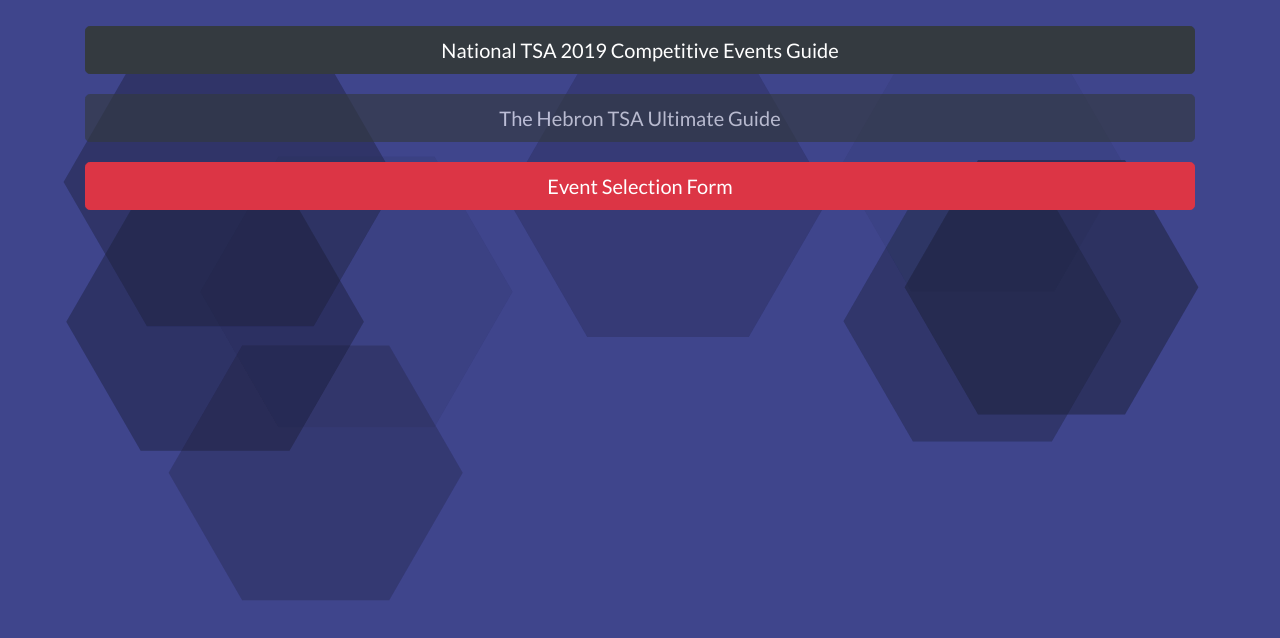
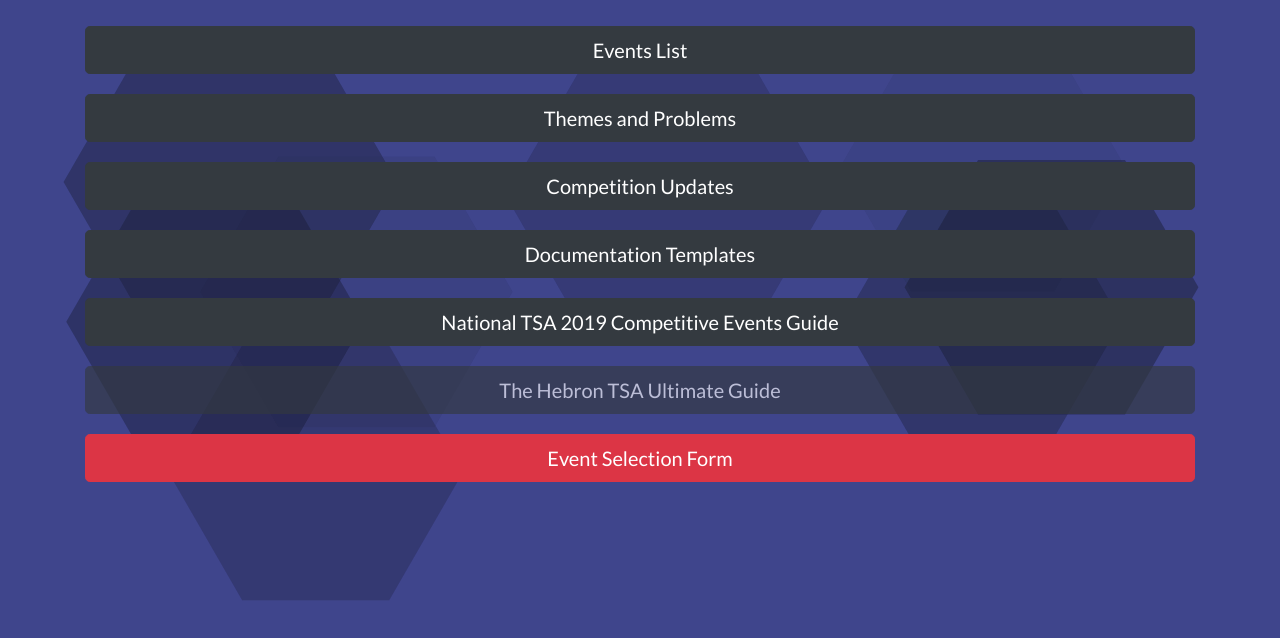
Before and after one commit to TheHebronTSA/events.hebrontsa.org, a plain HTML site: page index.html in a window 1280 px wide. Shown: the part 110-748 px from the top of the page. Drawn offline with Linux system fonts and the light colour scheme.

Commit message:
Add new links

```diff
--- a/index.html
+++ b/index.html
@@ -24,13 +24,23 @@
             <h1 class="animated1 bounceInLeft" id="tsa">Competetive Events
               <span class="thin text-center">Hub</span>
             </h1>
+            <a href="https://tsaweb.org/competitions-programs/tsa/high-school-competitions" class="btn btn-block btn-dark btn-lg">
+              Events List</a>
+            <a href="https://tsaweb.org/competitions-programs/tsa/themes-problems" class="btn btn-block btn-dark btn-lg">
+              Themes and Problems</a>
+            <a href="https://tsaweb.org/competitions-programs/tsa/competition-updates" class="btn btn-block btn-dark btn-lg">
+              Competition Updates</a>
+            <a href="https://tsaweb.org/competitions-programs/tsa/competition-forms" class="btn btn-block btn-dark btn-lg"
+              data-toggle="tooltip" title="Copyright Checklist, LEAP Report, Plan of Work Log, etc.">
+              Documentation Templates</a>
             <a href="https://drive.google.com/file/d/1d6l8svs4V_kQFZOCKObP7ImMpbM3ZeZn/view?usp=sharing" class="btn btn-block btn-dark btn-lg"
-              data-toggle="tooltip" title="You must be signed in to your LISD Google account!">National TSA 2019
-              Competitive Events Guide</a>
-            <a href="https://hebrontsa.org" class="btn btn-block btn-dark btn-lg disabled" data-toggle="tooltip" title="Coming soon!">The
-              Hebron TSA Ultimate Guide</a>
-            <a href="https://form.jotform.com/83164682443157" class="btn btn-block btn-danger btn-lg" data-toggle="tooltip" title="Due December 1st!">Event Selection
-              Form</a>
+              data-toggle="tooltip" title="You must be signed in to your LISD Google account!">
+              National TSA 2019 Competitive Events Guide</a>
+            <a href="https://hebrontsa.org" class="btn btn-block btn-dark btn-lg disabled" data-toggle="tooltip" title="Coming soon!">
+              The Hebron TSA Ultimate Guide</a>
+            <a href="https://form.jotform.com/83164682443157" class="btn btn-block btn-danger btn-lg" data-toggle="tooltip"
+              title="Due December 1st!">
+              Event Selection Form</a>
           </div>
         </div>
       </div>
```
